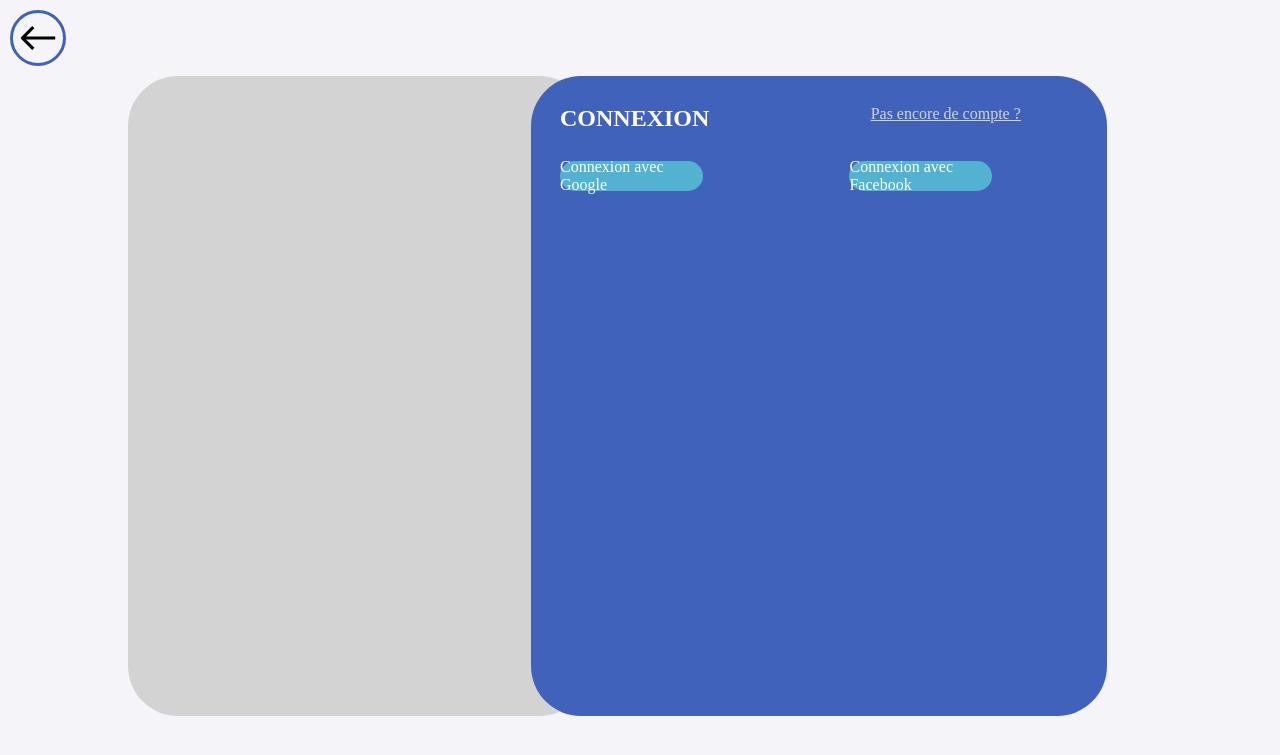
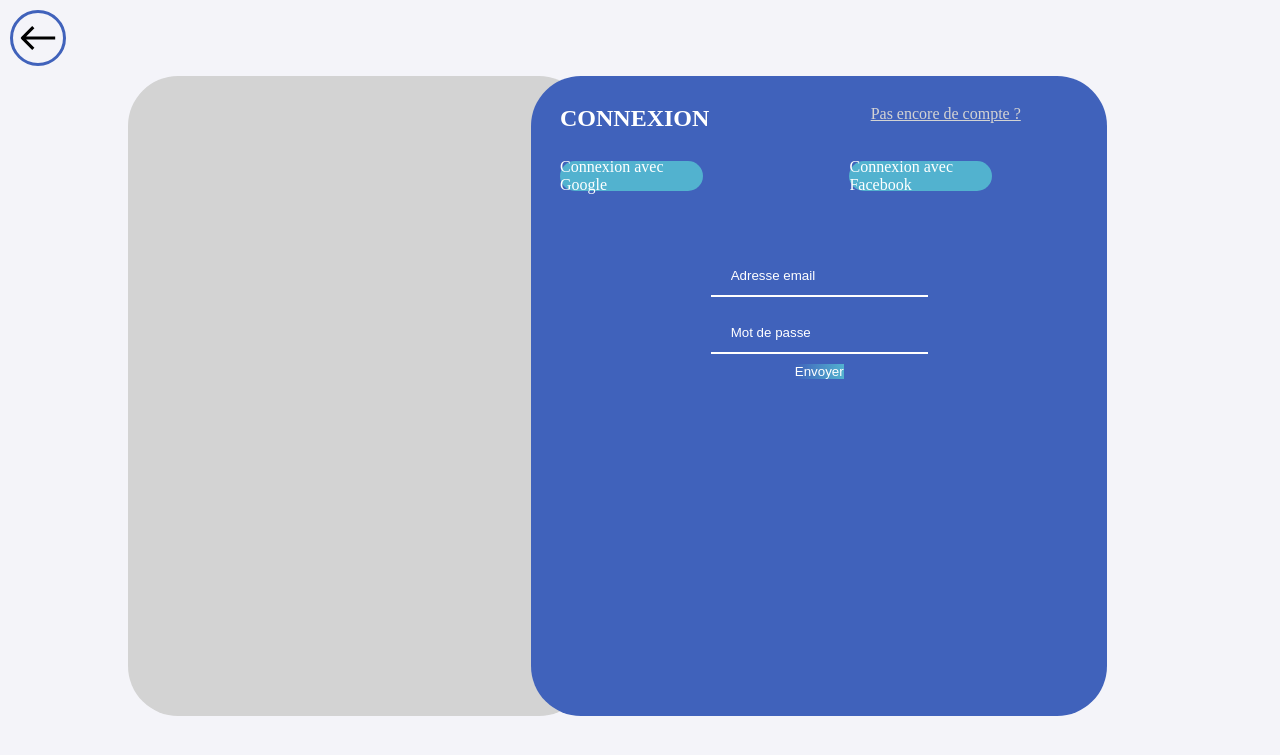
Before and after one commit to matthiasfaucon/123villages, a PHP site: page /php/front_connexion.php in a window 1280 px wide. Shown: the top 755 px of the page. Run offline with PHP 8.4, Linux system fonts and the light colour scheme.

Commit message:
creation formulaire

```diff
--- a/css/style.css
+++ b/css/style.css
@@ -793,3 +793,52 @@ justify-content: space-between;
 
     cursor: pointer;
 }
+
+.form_frontco_form
+{
+
+    height: 80%;
+    margin-top: 10%;
+    display: flex;
+    flex-direction: column;
+    align-items: center;
+
+}
+
+.form_frontco  input[type=email] {
+width: 100%;
+padding: 12px 20px;
+margin: 8px 0;
+box-sizing: border-box;
+background-color: #4062BB;
+color: #fff;
+border: none;
+border-bottom: 2px solid #fff;
+
+}
+
+.form_frontco  ::placeholder {
+    color: #fff;
+}
+
+.form_frontco  input[type=password] {
+    width: 100%;
+    padding: 12px 20px;
+    margin: 8px 0;
+    box-sizing: border-box;
+    background-color: #4062BB;
+    color: #fff;
+    border: none;
+    border-bottom: 2px solid #fff;
+  }
+
+
+
+.form_frontco_button input[type=submit]
+{
+    width: 100%;
+    color: #fff;
+    background-color: #52b2cf;
+    background: linear-gradient(to right, #4062BB, #52B2CF);
+    border: none;
+}
--- a/php/front_connexion.php
+++ b/php/front_connexion.php
@@ -1,5 +1,6 @@
 <!DOCTYPE html>
 <html lang="en">
+
 <head>
     <meta charset="UTF-8">
     <meta http-equiv="X-UA-Compatible" content="IE=edge">
@@ -7,15 +8,19 @@
     <link rel="stylesheet" href="../css/style.css">
     <title>Connexion</title>
 </head>
+
 <body>
     <div id="arrow">
-    <svg xmlns="http://www.w3.org/2000/svg" viewBox="0 0 32 32"><g data-name="20-Arrow Left">
-    <path d="m8.41 15 5.29-5.29-1.41-1.42-7 7a1 1 0 0 0 0 1.41l7 7 1.41-1.41L8.41 17H27v-2z"/></g></svg>
+        <svg xmlns="http://www.w3.org/2000/svg" viewBox="0 0 32 32">
+            <g data-name="20-Arrow Left">
+                <path d="m8.41 15 5.29-5.29-1.41-1.42-7 7a1 1 0 0 0 0 1.41l7 7 1.41-1.41L8.41 17H27v-2z" />
+            </g>
+        </svg>
     </div>
 
 
     <div id="peopleandcracc">
-    <div id="people">  </div>
+        <div id="people"> </div>
         <div id="cracc">
             <div id="lcoin">
                 <h2>CONNEXION</h2>
@@ -23,13 +28,36 @@
             </div>
 
             <div id="apigf">
-        <div id="apig"><p>Connexion avec Google</div>
-        <div id="apif"><p>Connexion avec Facebook </div>
+                <div id="apig">
+                    <p>Connexion avec Google
                 </div>
+                <div id="apif">
+                    <p>Connexion avec Facebook
+                </div>
+            </div>
+
+            <form action="" method="get" class="form_frontco_form">
+
+                <div class="form_frontco">
+                    <label for="email"> </label>
+                    <input type="email" name="email" id="email" placeholder="Adresse email" required>
+                </div>
+
+                <div class="form_frontco">
+                    <label for="password"></label>
+                    <input type="password" name="password" id="password" placeholder="Mot de passe" required>
+                </div>
+
+                <div class="form_frontco_button">
+                    <input type="submit" value="Envoyer">
+                </div>
+            </form>
+
 
         </div>
     </div>
 
 
 </body>
+
 </html>
```
Lines whose indentation alone changed are shown as unchanged.
